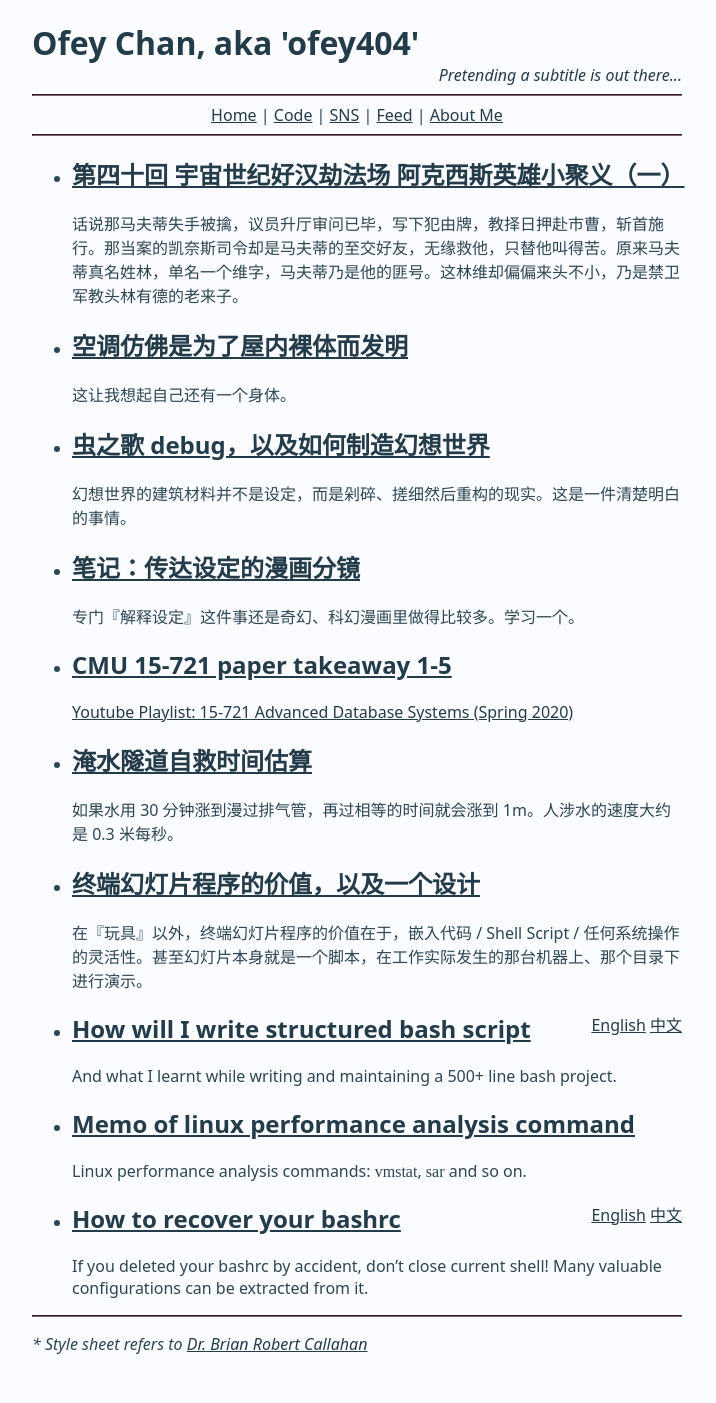
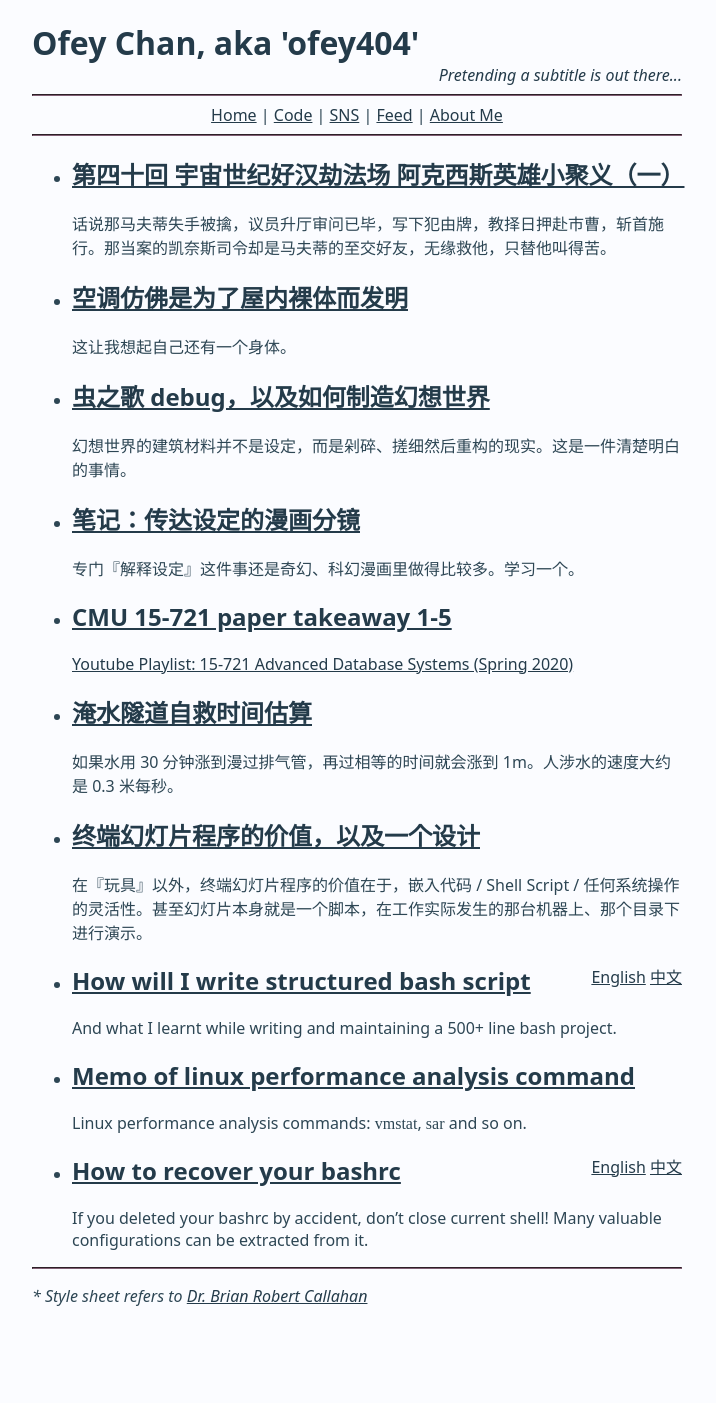
Before and after one commit to ofey404/ofey404.github.io, a Jekyll site: the page built from index.html, in a window 1280 px wide. Shown: the whole page, without its empty margins (283-999 px from the left). Built offline with Jekyll 4.4.1, drawn with Linux system fonts in a browser that asks for light colours; after the commit the page ends 1355 px from its top, so only the background shows below that; part of the change alters nothing that is shown.

Commit message:
fix: some other fix

```diff
--- a/_posts/2021-10-11-hathaway-and-all-men-are-brothers.zh.markdown
+++ b/_posts/2021-10-11-hathaway-and-all-men-are-brothers.zh.markdown
@@ -6,19 +6,21 @@ lang: 中文
 lang-ref: 2021-10-11-hathaway-and-all-men-are-brothers
 ---
 
-话说那马夫蒂失手被擒，议员升厅审问已毕，写下犯由牌，教择日押赴市曹，斩首施行。那当案的凯奈斯司令却是马夫蒂的至交好友，无缘救他，只替他叫得苦。原来马夫蒂真名姓林，单名一个维字，马夫蒂乃是他的匪号。这林维却偏偏来头不小，乃是禁卫军教头林有德的老来子。
+话说那马夫蒂失手被擒，议员升厅审问已毕，写下犯由牌，教择日押赴市曹，斩首施行。那当案的凯奈斯司令却是马夫蒂的至交好友，无缘救他，只替他叫得苦。
 
 > [bilibili: 【熟肉】“浦木宏”堀川亮对哈撒维的寄语](https://www.bilibili.com/video/BV1yh411q7te) 这个视频下面有几个老哥 YY 了一下劫法场的情景，感觉非常带感。试着写了一下。[早期版本](https://www.bilibili.com/read/cv13531057)发在 bilibili。
 
-说起这林有德，宇宙世纪谁人不知，谁人不晓。三朝元老，快速反应部队『回铃』司令官，二十年常胜不败，文韬武略，忠肝义胆，只因不齿当朝奸臣当道，自愿戍守边关，虽然天高皇帝远，也称得上一方大员。开国以来，每逢大乱，必要请出他来，坐镇中军，此番马夫蒂起事，老将林有德再次披挂上阵，再过数日便要来这南岛上任来了。
+原来马夫蒂真名姓林，单名一个维字，马夫蒂乃是他的匪号。这林维却偏偏来头不小，乃是禁卫军教头林有德的老来子。
 
-凯奈斯听闻此事，心中暗暗叹息，恐怕林老将军未曾想到，这犯上作乱的马夫蒂偏偏是他的亲生儿子。虎毒犹不食子，林老将军素来忠义无双，身为他儿子的好友，如何忍心让林有德接手此事。马夫蒂罪大恶极，不免落得个枭首示众，怎能让林有德监斩，教白发人送了黑发人？思前想后，事到如今，只有速速断下此案，蒙住消息，让这桩惨祸在自己手里了断了便罢。
+说起这林有德的大名，宇宙世纪谁人不知，谁人不晓。三朝元老，快速反应部队『回声』司令官，二十年常胜不败，文韬武略，忠肝义胆，只因不齿当朝奸臣当道，自愿戍守边关，虽然天高皇帝远，也称得上一方大员。开国以来，每逢大乱，必要请出他来，坐镇中军，此番马夫蒂起事，林老将军再次披挂上阵，再过数日便要来这南岛上任来了。
+
+凯奈斯听闻此事，心中暗暗叹息，恐怕林老将军未曾想到，这犯上作乱的马夫蒂偏偏是他的亲生儿子。虎毒犹不食子，老将军素来忠义无双，身为他儿子的好友，如何忍心让他接手此事。马夫蒂罪大恶极，不免落得个枭首示众，怎能让他老子亲自监斩，教白发人送了黑发人？思前想后，事到如今，只有速速断下此案，蒙住消息，让这桩惨祸在自己手里了断了便罢。
 
 转眼间到了行刑的日子，南岛司令部地皮上，所有战舰升火起航，战机升空待命，导弹明晃晃直指天空，枪口森森杈出街垒，只怕马夫蒂的余党前来营救。刽子手将马夫蒂押到市曹，只等午时三刻，监斩官到来开刀。
 
 愁云惨淡，怨气氤氲。头上日月无光，四下悲风乱吼。一阵地鸣自远及近，众人仰面看，一彪铁浮屠唤曰『古斯塔夫』迫近，中间抬轿子般高高架起一个铁屋子，卫护着监斩的凯奈斯司令与议员。还携一金属货柜，外绘森森白骨，摄人心魄，柜门上喷着『GP』二字。
 
-此时却有一探子来电：『木星船团反了！领头的乃是亚伽玛号的船员！』凯奈斯眉头一皱，亚伽玛在二次大战时乃是林有德的坐舰，此番林老将军未免要遭受牵连。
+此时却有一探子电告：『木星船团反了！领头的乃是亚伽玛号的船员！』凯奈斯眉头一皱，亚伽玛在二次大战时乃是林有德的坐舰，此事一发，老将军未免要蒙受牵连。
 
 议员道：『贤弟稍安毋躁。那前亚伽玛乘员虽历战而不死，此时他们无枪亦无钱，不过流寇耳。况且我早已调了一员大将，贼人胆敢来到此地，包教他有来无回。』
 
@@ -26,13 +28,13 @@ lang-ref: 2021-10-11-hathaway-and-all-men-are-brothers
 
 议员笑道：『你可知他姓甚名谁，有何军功？』凯奈斯道：『属下不知。』议员道：『二十年前所罗门一役，阿纳贝尔卡多挟自护残党犯上作乱，夺去核弹一枚，军机数架，实乃我朝从未有之奇耻大辱。适逢圣上大阅三军，无兵可用，叛党遂长驱直入，妄图以殖民卫星撞击我军重地加布罗。此獠有万夫不当之勇，亦有骁勇善战之兵相随，暴起发难，一时间朝野上下方寸大乱，无人指挥，将士抵敌不住。』
 
-凯奈斯点头：『当时我还是个学童。谣传有前线士卒临危抗命，擅自出击，杀伤甚众，然而弹尽粮绝，回天乏术？』议员道：『正是。』凯奈斯道：『属下又听闻有一奇事，好事者翻查交战记录，有区区一机大功率吉姆而杀贼数百，战后无人认领军功。一时传为妖魔，有好事者起浑号曰：『幻之击坠王』，更有流言乃外星人所为。』
+凯奈斯点头：『当时我还是个学童。谣传有前线士卒临危抗命，擅自出击，杀伤甚众，然而弹尽粮绝，回天乏术？』议员道：『正是。』凯奈斯道：『属下又听闻有一奇事，好事者翻查交战记录，有区区一机大功率吉姆而杀贼数百，然而战后无人认领军功。一时传为妖魔，有好事者起浑号曰：『幻之击坠王』，更有流言乃外星人所为。』
 
 『然而星尘一战惨烈之极，当日士卒，全须全羽而归者十中无一。时至今日，老兵凋零，又有谁可曾亲眼见过这英雄了得的吉姆？』议员笑道，『浦木宏，但说无妨。』
 
 『鄙人复姓浦木，单名一个宏字，八三年服役于阿鲁比昂号突击登陆舰，职阶试飞员，戴罪之身，见过将军。』白发大汉拱手，『廿年前浦木宏虽杀贼有功，然终大败于卡多，加之一意孤行，沙场抗命，论军法当判斩立决。元帅念我功大，死罪可免，活罪难逃，遂革去军职，发配边疆。天幸家有贤妻，夫不遭横祸，内人乃阿纳海姆工程所院士，将我救至厂中，每日只是操练兵器，教习物理，以解烦闷，不曾想一过便是数十年。今日蒙议员征召，定当为国效力，马革裹尸。』
 
-浦木宏又道：『一日杀贼数百，确有其事。不过所用兵器却并非大功率吉姆也，谣传不实，实有不得已之苦衷。』
+浦木宏又道：『一日杀贼逾百，确有其事。不过所用兵器却并非大功率吉姆，谣传不实，乃有不得已之苦衷。』
 
 原来浦木宏当日血战沙场，所恃乃内室帕普顿氏亲手打造之铁浮屠。帕普顿氏爱机成痴，视若儿女，虽有识别号『GP-03』，起诨名曰『石斛兰』，沉鱼落雁、任性妄为之意也。帕普顿氏采当时最先进之分布式架构，核心虽是一铁浮屠，却可与天量之武装货柜链接，完成体形如战舰，亦如高山，一旦发进，则天崩地裂，其威沛莫能当。
 
@@ -44,7 +46,9 @@ lang-ref: 2021-10-11-hathaway-and-all-men-are-brothers
 
 浦木宏双眼精光一闪：『不错。鄙人寓居阿纳海姆电子厂十余载，内人妮娜的本事也学了个七八成。不肖女阿兰虽已谢世，我夫妻二人终不能忘怀，花费十年光阴，终于将其软件化。二十年前石斛兰有翼无脚，只能在宇宙空间驰骋，而此时此刻，南岛上凡是连上军用数据链路的设施，不论导弹发射井还是建筑机器人，均已成为小女的耳目和臂膊。』
 
-说话间，那绘着白骨的货柜吱呀呀地打开，坐起一个狞恶的铁浮屠来，背生双翼，面似修罗，双手过膝，却是一双折叠机械臂。浦木宏拿起步话机，呼叫了几句，郑重道：『承蒙元帅厚爱，启封当年的核心，我夫妻二人修缮改造，将中央服务器安置于其上。贼人胆敢前来，便是与一整个城市作对。此刻南岛已是一座不沉的战舰，我浦木宏便是舵手，听候将军调遣。』话罢一敬礼，一时竟有不怒自威之势。
+说话间，那写着『GP』二字的货柜吱呀呀地打开，坐起一个狞恶的铁浮屠来，背生双翼，面似修罗，双手过膝，却是一双折叠机械臂。巨人背胯间插着刀枪剑戟、火箭长炮，一眼望去，货柜内壁陈列无人机、反射盾、电子战设备，诸般配备，应有尽有，不像机甲，倒像整整一座武器库。背后更有一面极大的天线，如鱼鳍一般怒张，模样甚是怕人。
+
+浦木宏拿起步话机，呼叫了几句，郑重道：『承蒙元帅厚爱，启封当年的核心，修缮改造，将中央服务器安置于其上。贼人胆敢前来，便是与一整个城市作对。此刻南岛已是一座不沉的战舰，我浦木宏便是舵手，听候将军调遣。』话罢一敬礼，一时竟有不怒自威之势。
 
 凯奈斯暗暗叹服，想不到阿纳海姆竟拿得出如此宝贝，也震惊议员手眼通天，这等传奇人物也收入麾下。议员手捋胡须，面对街上观斩的人群，神色甚是快意。
 
@@ -52,12 +56,20 @@ lang-ref: 2021-10-11-hathaway-and-all-men-are-brothers
 
 一些零散的设定：
 
-- 士郎真的是电影明星。还没安排好他怎么出场。在一零五年他也可以是二十多岁。
+- 士郎真的是电影明星。在一零五年他也可以是二十多岁。
+  - 爱娜是真女兵，士郎是 UC 一世纪零零年代的宇宙吴京。
+  - 两人拍戏而产生感情。可以跟着服役的爱娜而卷入事件。
 - 龙二医生发誓不再动刀兵，为好汉们开运输机接应，继承了李阿宝在格里普斯战役中的衣钵。
-  - 还是可以呼唤鬼魂制造护盾。护盾消耗的是新人类的灵魂，保护过活人的新人类会烟消云散。李阿宝和夏亚可能由此而往生。或者可以让马夫蒂再见一面葵丝？
+  - 还是可以呼唤鬼魂制造护盾。护盾消耗的是新人类的灵魂，保护过活人的新人类会烟消云散。
+    - 李阿宝和夏亚可能由此而往生。或者可以让马夫蒂再见一面葵丝？
   - 类似智多星的地位。
 - 朱总会以经典形象出现。
-- F91 作为后李阿宝时代的第一机师，这个时候可能已经和朱总合流。
-- 巴少爷已经羽化登仙，不管人间俗事，可能可以起串联所有英雄的作用。
+- F91 作为后李阿宝时代的第一人，这个时候可能已经和朱总合流。
+  - 我对海盗不是很熟悉。
+- 巴少爷已经羽化登仙，不管人间俗事，可以起串联所有英雄的作用。
 - 我很想让小阿尔和克里斯重新登场，但是太虐了。
-- 不排除有来自其他宇宙的角色乱入。我提名希罗尤尔和刹那，基神太夸张了。
+  - 克里斯是福将，建议操舵。八零年试飞员打两个职业军人，两次死里逃生——第一次有乔巴姆装甲护体，第二次双方都缺武器，乱拳打死。
+- 不排除有来自其他宇宙的角色乱入。
+  - 我提名希罗尤尔和刹那，基神够英雄，但战斗力太夸张了。
+- 后阿姆罗时代，主角队的顶级配置莫过于此：
+  - 西布克，马夫蒂，爱娜三把尖刀，朱总坐镇母舰，卡缪医疗后勤，天田士郎损管。
```
